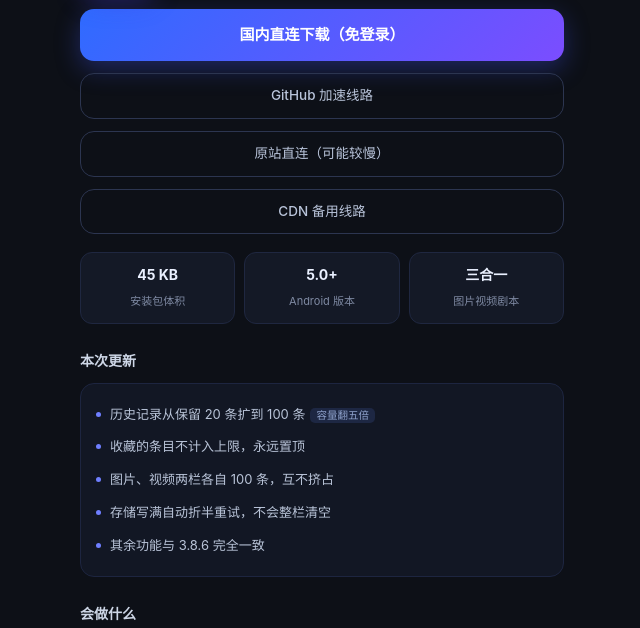
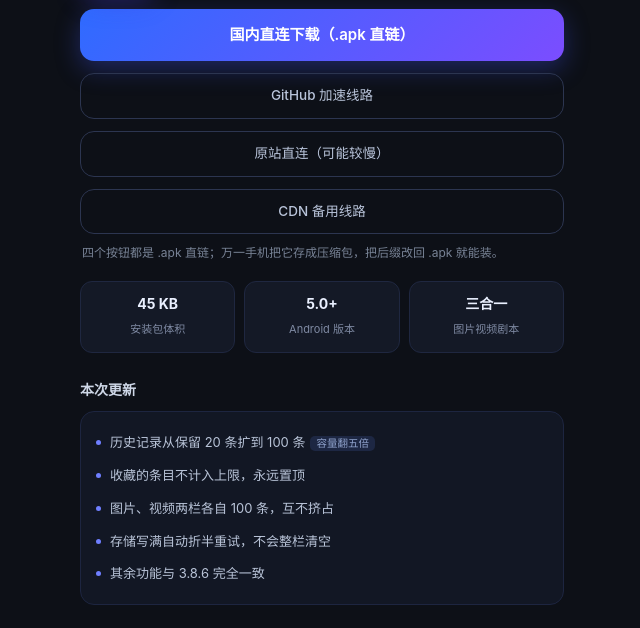
Before and after one commit to lzm-Python/agnes-update, a plain HTML site: page index.html in a window 1280 px wide. Shown: the part 116-744 px from the top of the page, without its empty margins (318-958 px from the left). Drawn offline with Linux system fonts and the light colour scheme.

Commit message:
direct link now serves real apk mime

```diff
--- a/index.html
+++ b/index.html
@@ -45,10 +45,11 @@ h2{font-size:14px;color:#cdd6e6;margin:26px 0 10px;font-weight:600}
     </div>
   </div>
 
-  <a class="btn" href="https://aka.doubaocdn.com/s/FLsUSWqesB">国内直连下载（免登录）</a>
+  <a class="btn" href="https://lzm-python.github.io/agnes-update/apk/AgnesVideo.apk">国内直连下载（.apk 直链）</a>
   <a class="btn alt" href="https://gh-proxy.com/https://github.com/lzm-Python/agnes-update/releases/latest/download/AgnesVideo.apk">GitHub 加速线路</a>
   <a class="btn alt" href="https://github.com/lzm-Python/agnes-update/releases/latest/download/AgnesVideo.apk">原站直连（可能较慢）</a>
   <a class="btn alt" href="https://cdn.jsdelivr.net/gh/lzm-Python/agnes-update@main/apk/AgnesVideo.apk">CDN 备用线路</a>
+  <p style="font-size:12px;color:#788396;margin:10px 2px 0;line-height:1.55">四个按钮都是 .apk 直链；万一手机把它存成压缩包，把后缀改回 .apk 就能装。</p>
 
   <div class="grid">
     <div class="cell"><b>45 KB</b><span>安装包体积</span></div>
```
